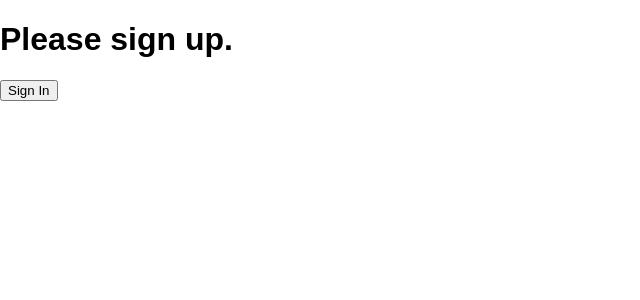
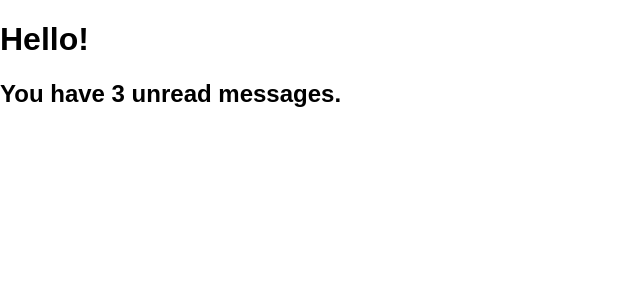
Before and after one commit to ruelasb/tinyapps, a React (Create React App) app: page / in a window 1280 px wide. Shown: the top 300 px of the page, without its empty margins (0-640 px from the left). Built offline with nearby package versions, Linux system fonts and the light colour scheme.

Commit message:
Mailbox message with logical operator

```diff
--- a/src/index.js
+++ b/src/index.js
@@ -3,68 +3,23 @@
 import App from './App';
 import './index.css';
 
-function LogoutButton (props){
-  return (<button onClick={props.onClick}>Sign Out</button>);
+function Mailbox(props){
+	const unreadMessages = props.unreadMessages;
+	return (
+		<div>
+			<h1>Hello!</h1>
+			{unreadMessages.length > 0 &&
+				<h2>
+					You have {unreadMessages.length} unread messages.
+				</h2>
+
+			}
+		</div>
+	);
 }
 
-function LoginButton(props){
- return (<button onClick={props.onClick}>Sign In</button>);
-}
-
-function UserGreeting(props){
-	return <h1>Welcome back!</h1>
-}
-
-function GuestGreeting(props){
-	return <h1>Please sign up.</h1>
-}
-
-function Greeting(props) {
-	const isLoggedIn = props.isLoggedIn;
-	if(isLoggedIn){
-		return <UserGreeting />;
-	}
-	return <GuestGreeting />;
-}
-
-class LoginControl extends React.Component {
-	constructor(props){
-		super(props);
-		this.handleLoginClick = this.handleLoginClick.bind(this);
-		this.handleLogoutClick = this.handleLogoutClick.bind(this);
-		this.state = {isLoggedIn: false};
-	}
-	handleLoginClick(){
-		this.setState({isLoggedIn: true});
-	}
-
-	handleLogoutClick(){
-		this.setState({isLoggedIn: false});
-	}
-
-	render(){
-		const isLoggedIn = this.state.isLoggedIn;
-
-		let button = null;
-		if(isLoggedIn){
-			button = <LogoutButton onClick={this.handleLogoutClick}/>;
-		} else {
-			button = <LoginButton onClick={this.handleLoginClick}/>;
-		}
-
-		return(
-			<div>
-				<Greeting isLoggedIn={isLoggedIn}/>
-				{button}
-			</div>
-		);
-
-	}
-
-
-}
-
+const messages = ['React', 'Re: React', 'Re:Re: React'];
 ReactDOM.render(
-	<LoginControl/>,
+	<Mailbox unreadMessages={messages}/>,
 	document.getElementById('root')
 );
```
